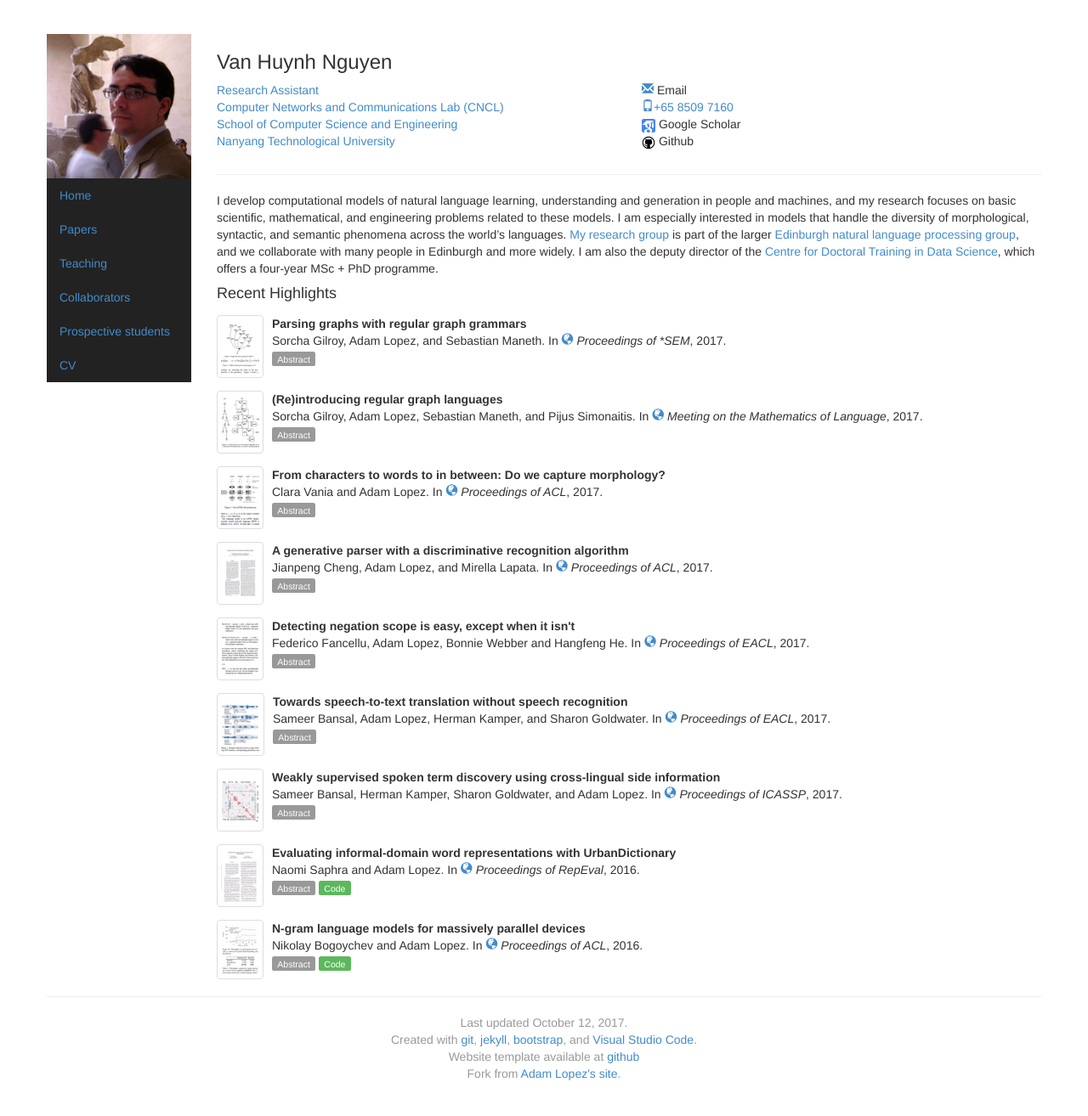
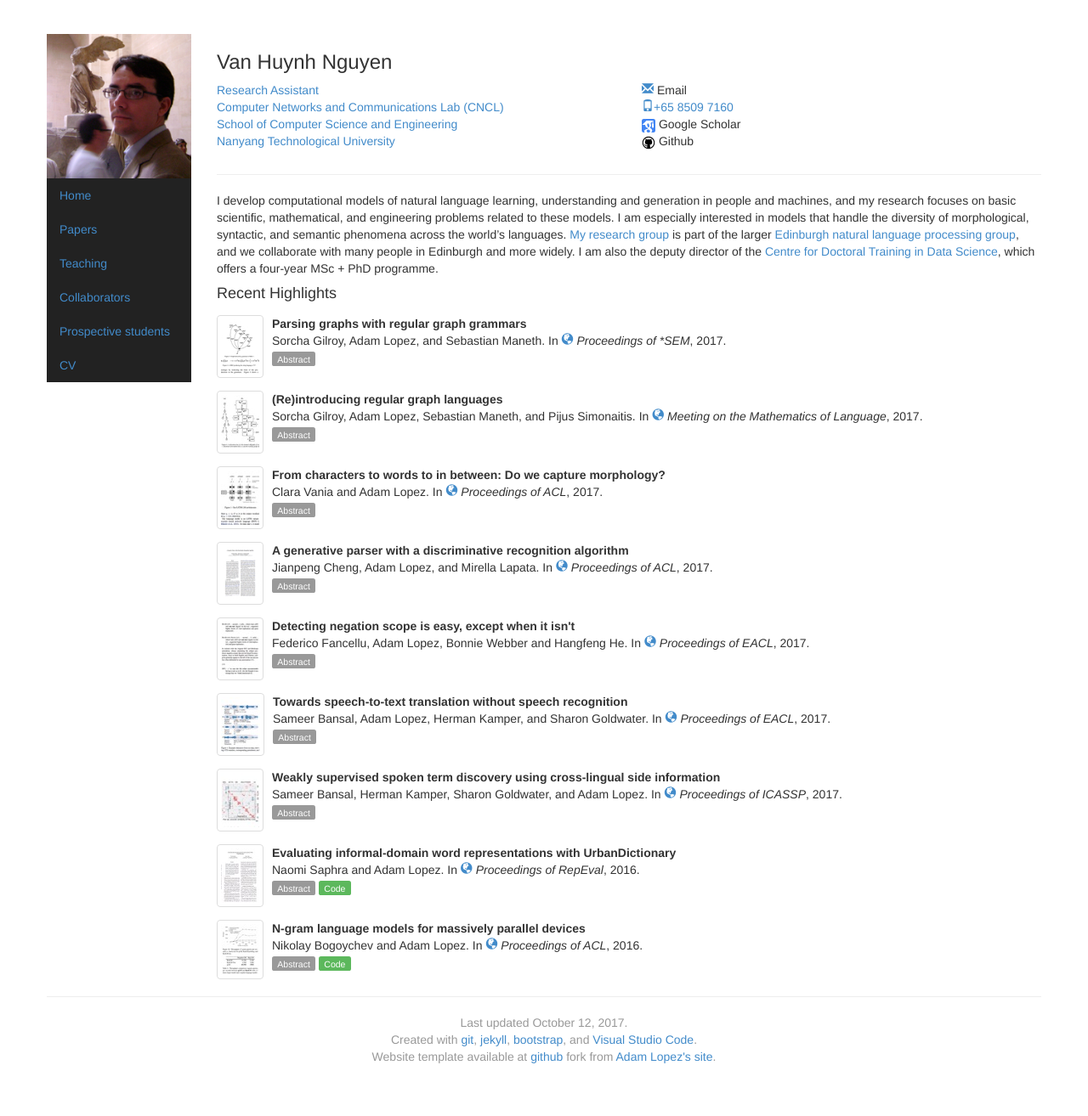
Before and after one commit to nvhuynh/Backup_website2, a Jekyll site: the page built from index.html, in a window 1280 px wide. Shown: the whole page at 85% size. Built offline with Jekyll 4.4.1, drawn with Linux system fonts in a browser that asks for light colours.

```diff
--- a/_layouts/default.html
+++ b/_layouts/default.html
@@ -40,9 +40,8 @@
         <a href="http://jekyllrb.com">jekyll</a>,
         <a href="http://getbootstrap.com/">bootstrap</a>,
         and <a href="https://code.visualstudio.com/">Visual Studio Code</a>.<br/>
-        Website template available at
-        <a href="https://github.com/nvhuynh/nvhuynh.github.com">github</a><br/>
-        Fork from <a href="https://github.com/alopez/alopez.github.com">Adam Lopez's site</a>.<br/>
+        Website template available at <a href="https://github.com/nvhuynh/nvhuynh.github.io"> github </a>  fork from
+        <a href="https://github.com/alopez/alopez.github.com">Adam Lopez's site</a>.<br/>
         <br/><br/>
       </footer>
     </div>
```
